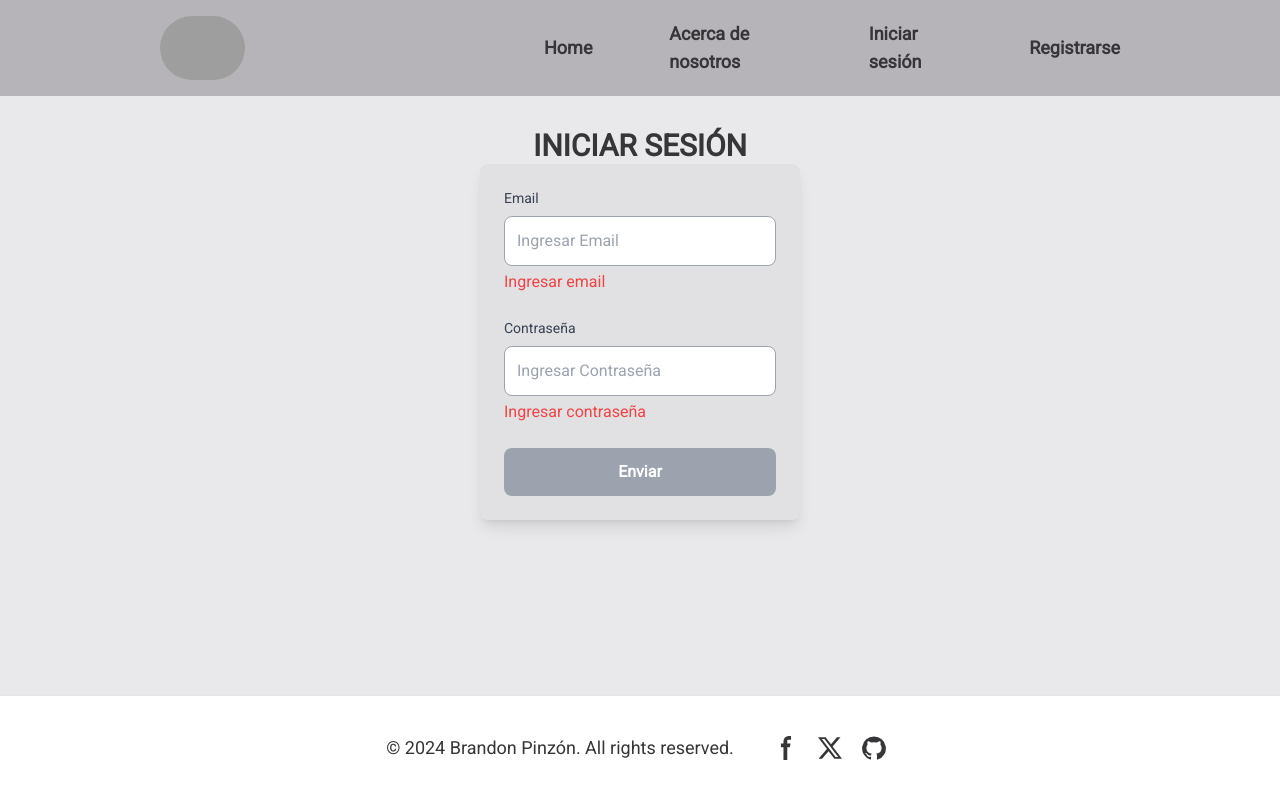
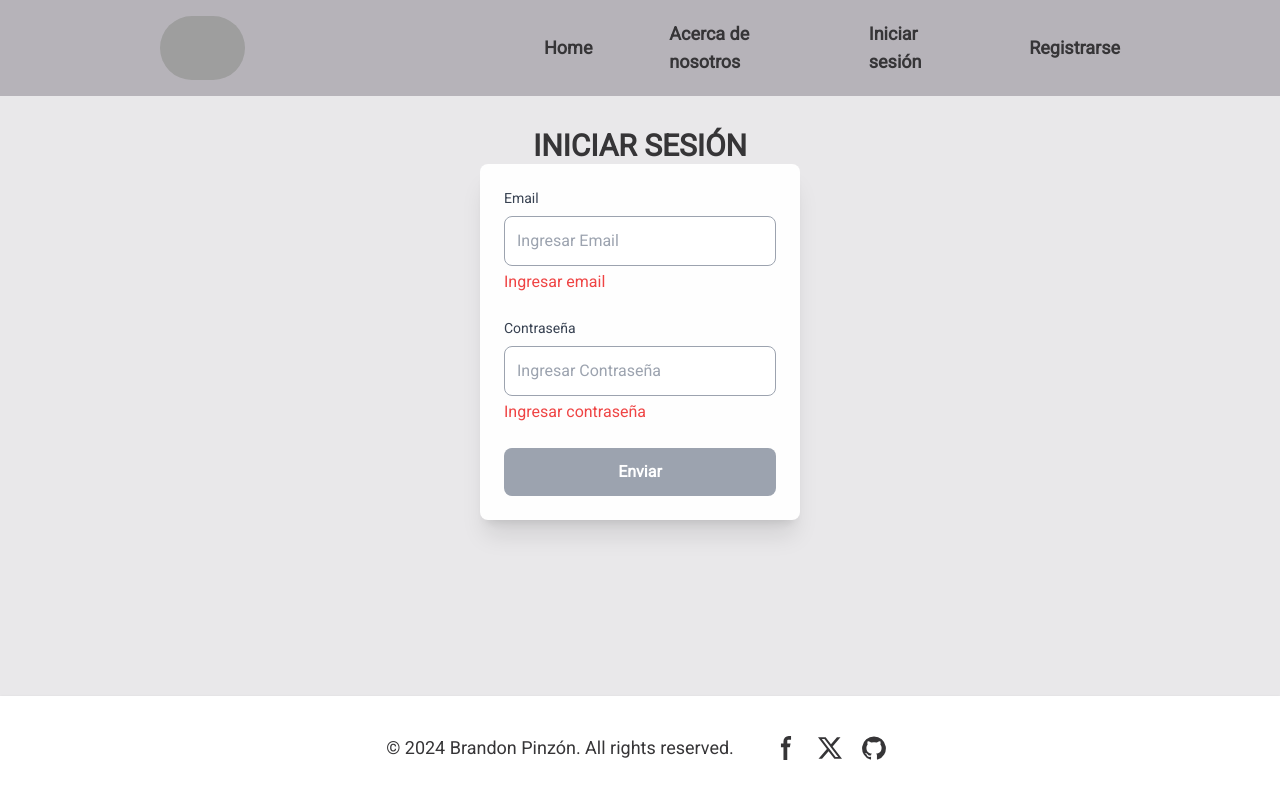
Before and after one commit to B9inzon/Think-Tech, a Next.js app in the folder front/: page /login in a window 1280 px wide. Built offline with nearby package versions, Linux system fonts and the light colour scheme; no server answers; grey boxes are pictures that could not be loaded.

Commit message:
Some changes

```diff
--- a/front/src/components/LoginForm/LoginForm.tsx
+++ b/front/src/components/LoginForm/LoginForm.tsx
@@ -49,7 +49,7 @@ const LoginForm: React.FC = () => {
   return (
     <form
       onSubmit={handleOnSubmit}
-      className="w-1/4 p-6 mx-auto space-y-6 rounded-lg shadow-lg bg-[#e1e0e3] "
+      className="w-1/4 p-6 mx-auto space-y-6 rounded-lg shadow-xl bg-[#fefefe] "
     >
       {formInputs.map(({ label, name, type }) => (
         <div key={name} className="flex flex-col">
```
